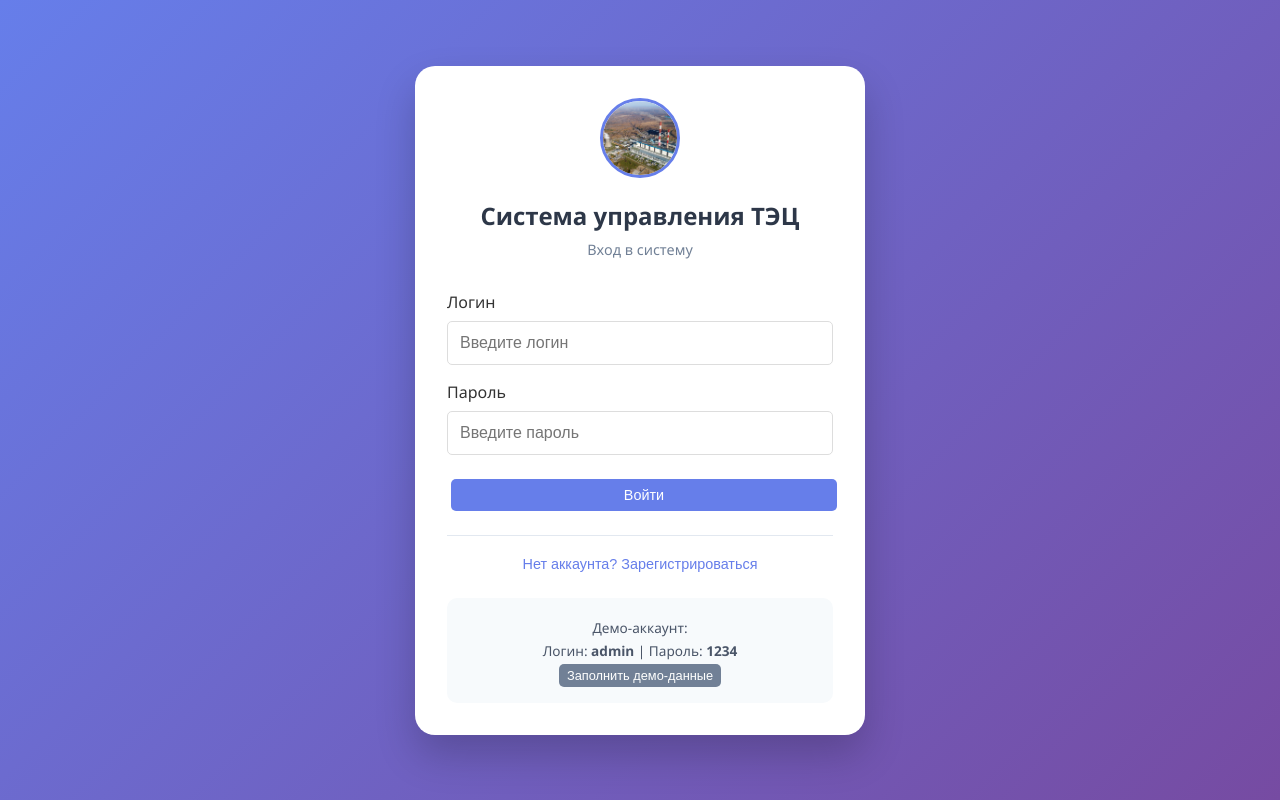
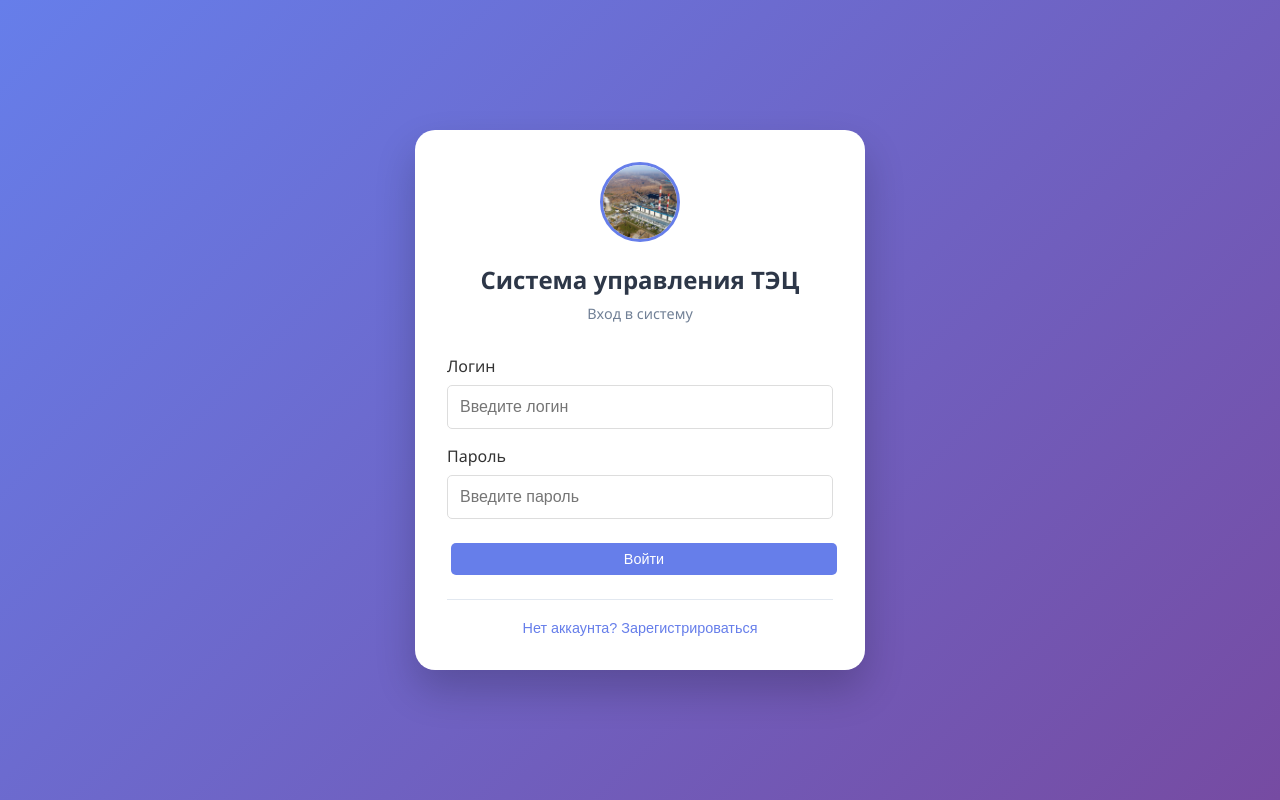
Before and after one commit to NdetecT306/Laba-1-Sem-4, a React (Create React App) app: page /login in a window 1280 px wide. Built offline with nearby package versions, Linux system fonts and the light colour scheme.

Commit message:
Update Login.js

```diff
--- a/src/pages/Login.js
+++ b/src/pages/Login.js
@@ -1,4 +1,3 @@
-// src/pages/Login.js
 import React, { useState } from 'react';
 import { useNavigate } from 'react-router-dom';
 import { useAuth } from '../context/AuthContext';
@@ -25,7 +24,6 @@ function Login() {
     e.preventDefault();
     setLoading(true);
     setError('');
-
     try {
       if (isLogin) {
         await login(formData.username, formData.password);
@@ -52,7 +50,6 @@ function Login() {
         if (users.some(u => u.username === formData.username)) {
           throw new Error('Пользователь с таким логином уже существует');
         }
-
         // Создаем пользователя
         const newUser = {
           id: Date.now(),
@@ -61,11 +58,8 @@ function Login() {
         };
         users.push(newUser);
         localStorage.setItem('users', JSON.stringify(users));
-
-        // Автоматический вход
         const { password: _, ...userWithoutPassword } = newUser;
         localStorage.setItem('user', JSON.stringify(userWithoutPassword));
-
         // Обновляем контекст через login
         await login(formData.username, formData.password);
         navigate('/');
@@ -76,7 +70,6 @@ function Login() {
       setLoading(false);
     }
   };
-
   const toggleMode = () => {
     setIsLogin(!isLogin);
     setError('');
@@ -86,7 +79,6 @@ function Login() {
       confirmPassword: ''
     });
   };
-
   return (
     <div className="auth-container">
       <div className="auth-card">
@@ -95,7 +87,6 @@ function Login() {
           <h1>Система управления ТЭЦ</h1>
           <p>{isLogin ? 'Вход в систему' : 'Регистрация нового пользователя'}</p>
         </div>
-
         <form onSubmit={handleSubmit} className="auth-form">
           <div className="form-group">
             <label className="form-label">Логин</label>
@@ -110,7 +101,6 @@ function Login() {
               required
             />
           </div>
-
           <div className="form-group">
             <label className="form-label">Пароль</label>
             <input
@@ -123,7 +113,6 @@ function Login() {
               required
             />
           </div>
-
           {!isLogin && (
             <div className="form-group">
               <label className="form-label">Подтверждение пароля</label>
@@ -138,34 +127,16 @@ function Login() {
               />
             </div>
           )}
-
           {error && <div className="auth-error">{error}</div>}
-
           <button type="submit" className="btn btn-primary full-width" disabled={loading}>
             {loading ? 'Загрузка...' : (isLogin ? 'Войти' : 'Зарегистрироваться')}
           </button>
         </form>
-
         <div className="auth-footer">
           <button onClick={toggleMode} className="auth-switch-btn">
             {isLogin ? 'Нет аккаунта? Зарегистрироваться' : 'Уже есть аккаунт? Войти'}
           </button>
         </div>
-
-        {isLogin && (
-          <div className="auth-demo">
-            <p>Демо-аккаунт:</p>
-            <p>Логин: <strong>admin</strong> | Пароль: <strong>1234</strong></p>
-            <button
-              className="btn btn-secondary small"
-              onClick={() => {
-                setFormData({ username: 'admin', password: '1234', confirmPassword: '' });
-              }}
-            >
-              Заполнить демо-данные
-            </button>
-          </div>
-        )}
       </div>
     </div>
   );
```
